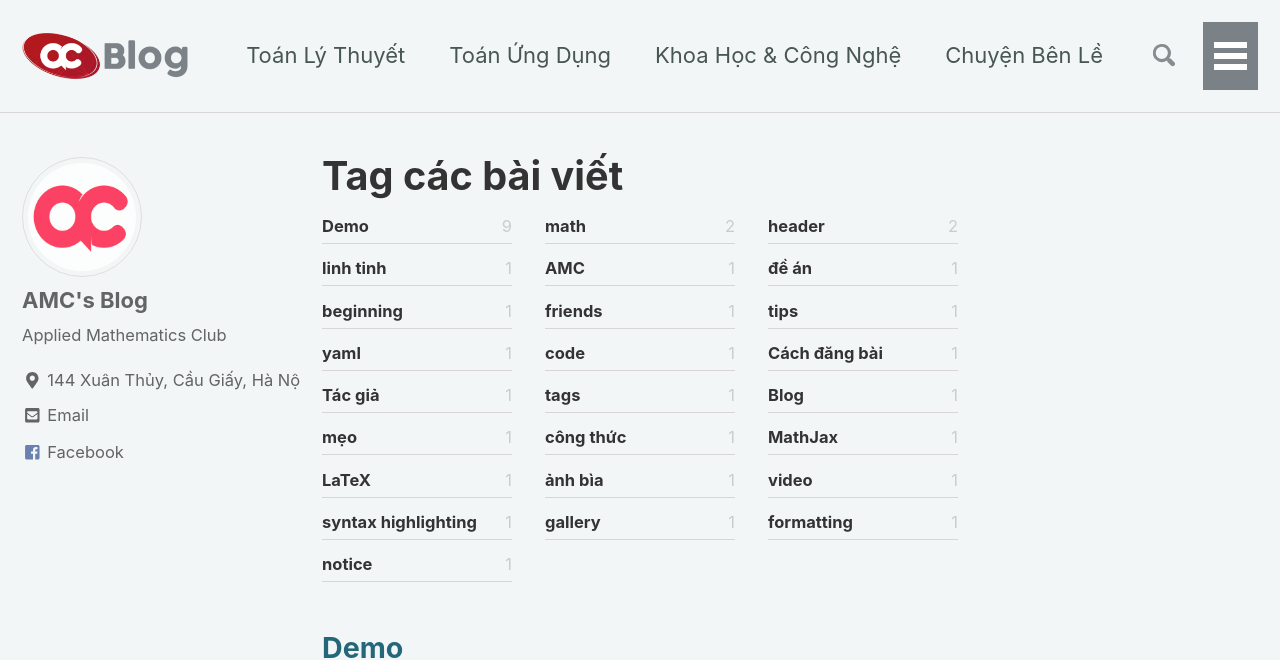
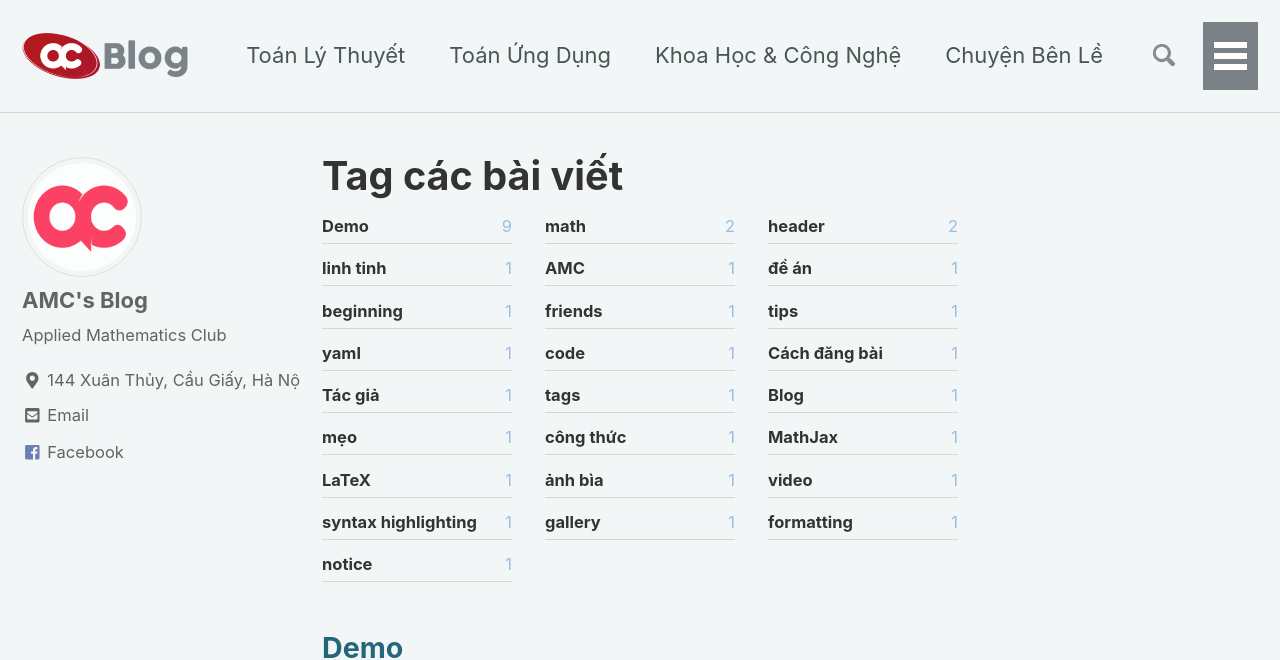
Before and after one commit to testvon/amcblog.github.io, a Jekyll site: the page built from _pages/tag-archive.md, in a window 1280 px wide. Shown: the top 660 px of the page. Built offline with Jekyll 4.4.1, drawn with Linux system fonts in a browser that asks for light colours; nearby versions of some CDN libraries.

Commit message:
Update _page.scss

```diff
--- a/_sass/minimal-mistakes/_page.scss
+++ b/_sass/minimal-mistakes/_page.scss
@@ -330,7 +330,7 @@ pp {
 }
 
 .taxonomy__count {
-  color: lighten($text-color, 50%);
+  color: #9abde5;
 }
 
 .taxonomy__index {
```
